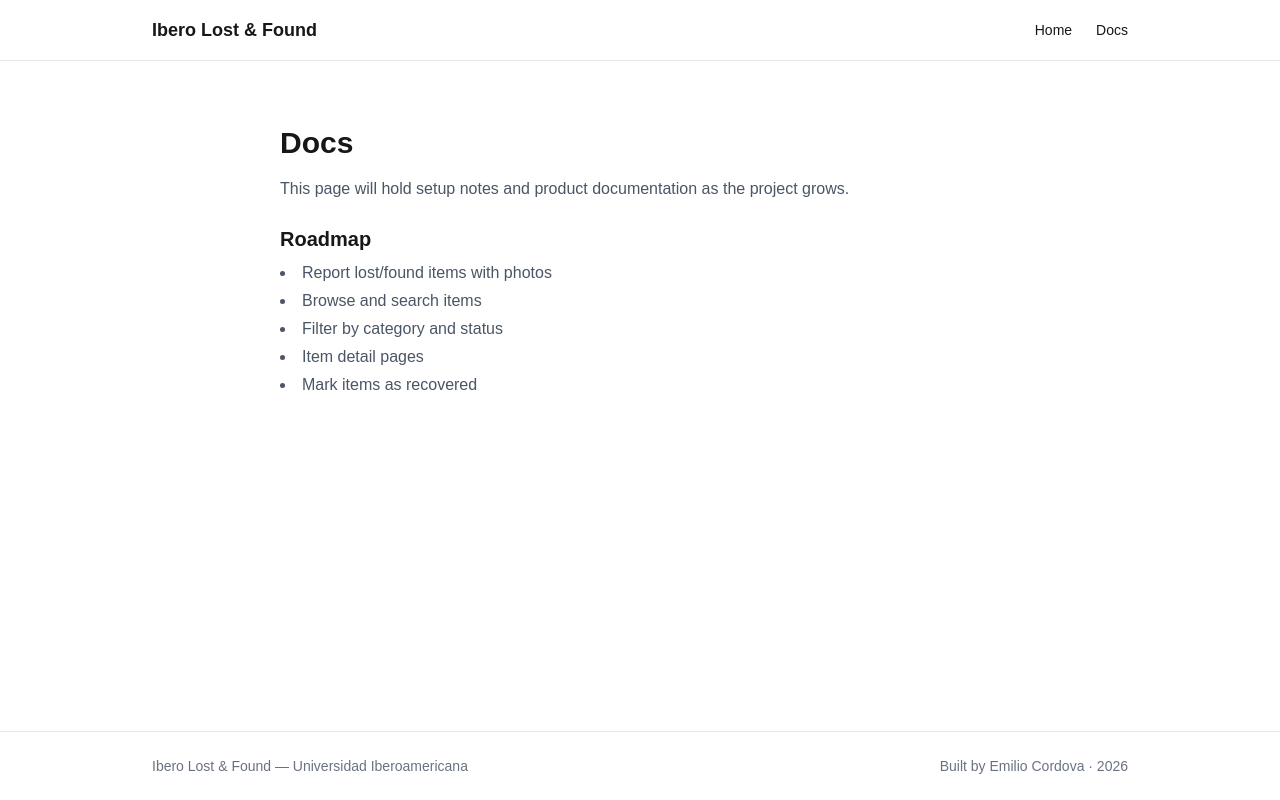
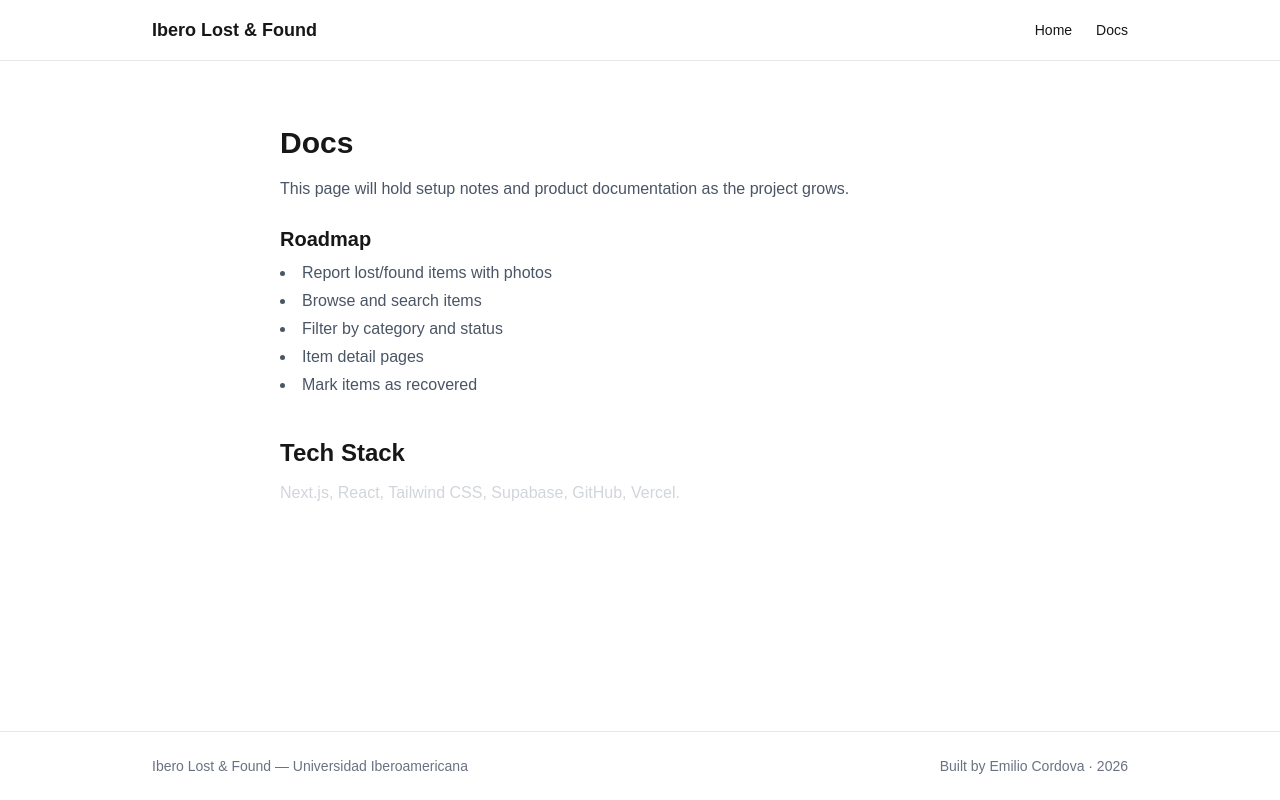
Before and after one commit to emiliocordova04-byte/ibero-lost-and-found, a Next.js app: page /docs in a window 1280 px wide. Built offline with nearby package versions, Linux system fonts and the light colour scheme.

Commit message:
Add tech stack section to docs page

```diff
--- a/app/docs/page.js
+++ b/app/docs/page.js
@@ -13,6 +13,8 @@ export default function Docs() {
         <li>Item detail pages</li>
         <li>Mark items as recovered</li>
       </ul>
+      <h2 className="text-2xl font-bold mt-10 mb-3">Tech Stack</h2>
+      <p className="text-gray-300">Next.js, React, Tailwind CSS, Supabase, GitHub, Vercel.</p>
     </div>
   );
 }
```
